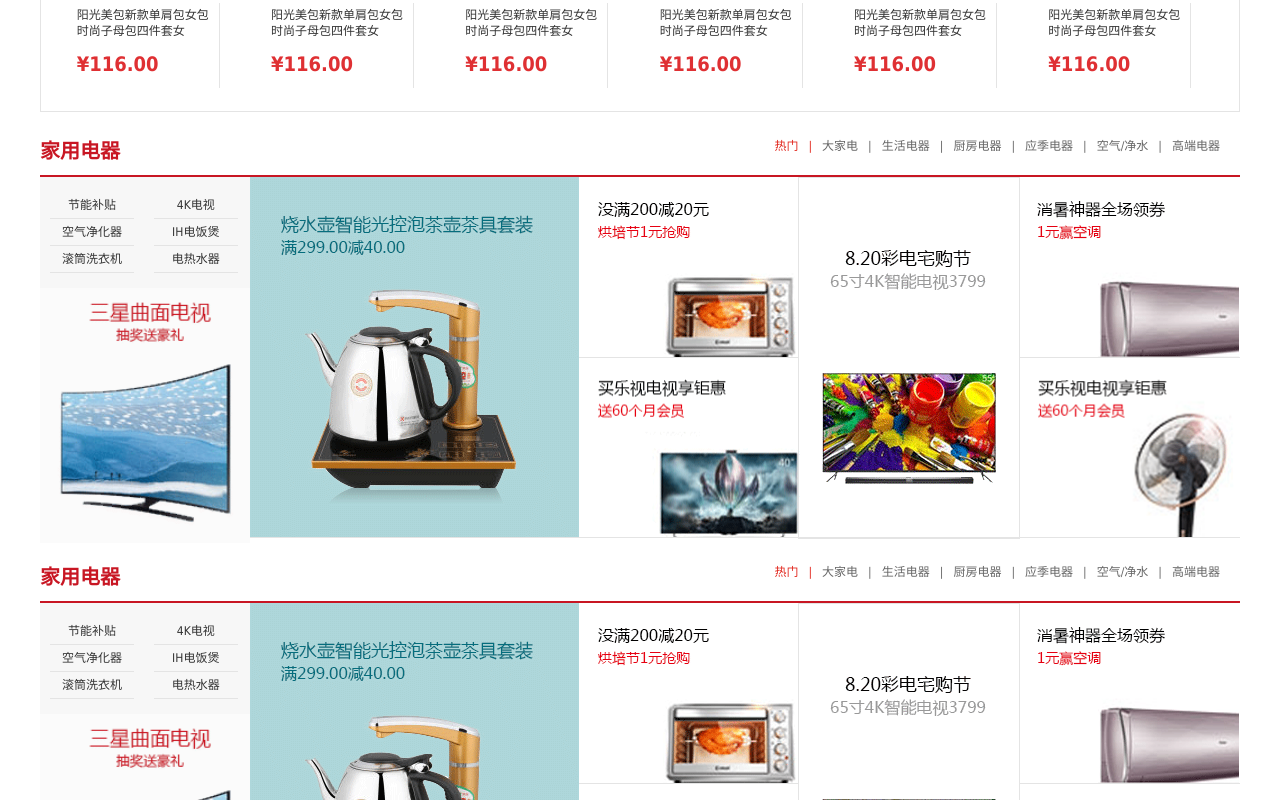
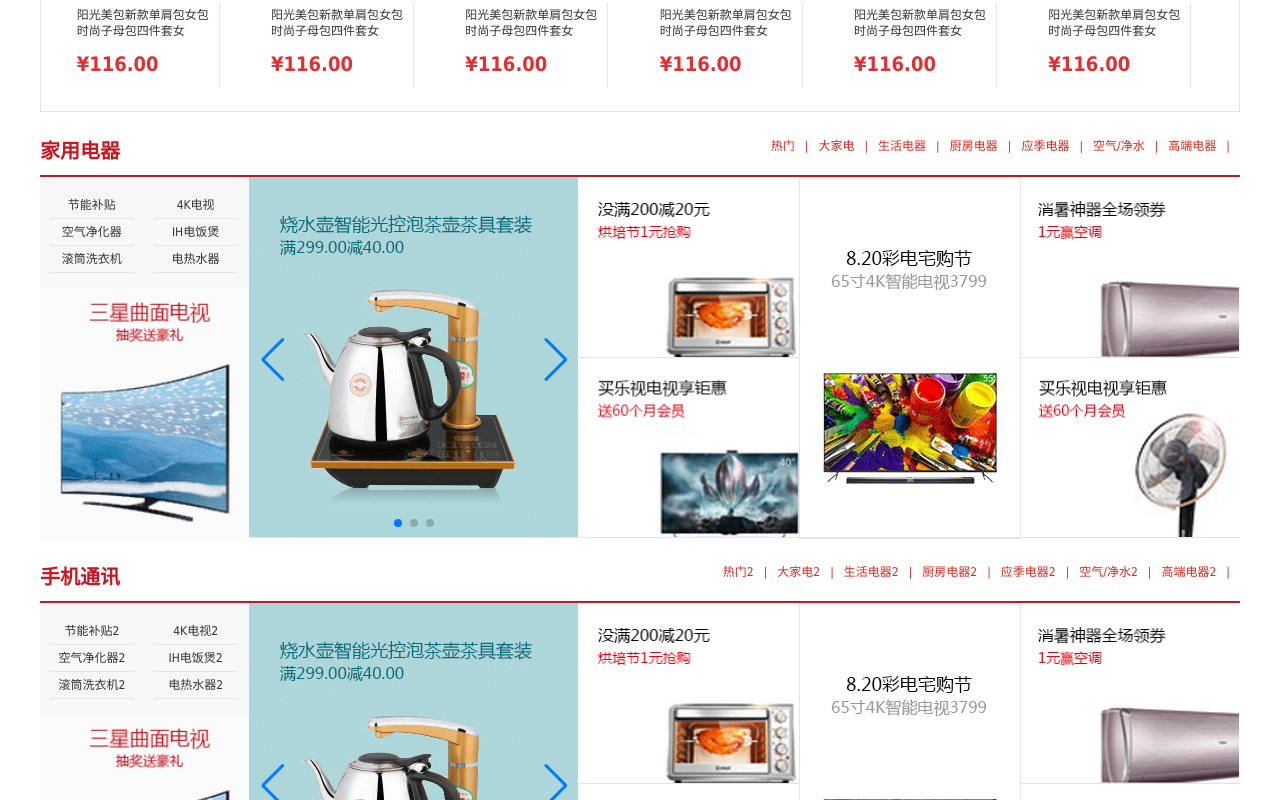
Before and after one commit to haddis69/ShangPinHui, a Vue app: page /#/home in a window 1280 px wide. Shown: the part 1460-2260 px from the top of the page. Built offline with nearby package versions, Linux system fonts and the light colour scheme; no server answers.

Commit message:
swiper组件的使用与封装

```diff
--- a/package.json
+++ b/package.json
@@ -15,6 +15,7 @@
     "lodash": "^4.17.21",
     "mockjs": "^1.1.0",
     "nprogress": "^0.2.0",
+    "swiper": "^5.4.5",
     "vue": "^2.6.14",
     "vue-router": "^3.5.3",
     "vuex": "^3.6.2"
--- a/src/api/index.js
+++ b/src/api/index.js
@@ -10,3 +10,4 @@ export const reqCategoryList =()=>requests({url:'/product/getBaseCategoryList',m
 //已经写了baseUrl
 //和上面是两种写法
 export const reqGetBannerList=()=>mockRequests.get('/banner');
+export const reqGetFloorList=()=>mockRequests.get('/floor');
--- /dev/null
+++ b/src/components/Carousel/index.vue
@@ -0,0 +1,51 @@
+<template lang="">
+  <div class="swiper-container" id="floor2Swiper" ref="cur">
+    <div class="swiper-wrapper">
+      <div
+        class="swiper-slide"
+        v-for="(carouse, index) in list"
+        :key="carouse.id"
+      >
+        <img :src="carouse.imgUrl" />
+      </div>
+    </div>
+    <!-- 如果需要分页器 -->
+    <div class="swiper-pagination"></div>
+
+    <!-- 如果需要导航按钮 -->
+    <div class="swiper-button-prev"></div>
+    <div class="swiper-button-next"></div>
+  </div>
+</template>
+<script>
+import Swiper from "swiper";
+export default {
+  name: "Carousel",
+  props: ["list"],
+  watch: {
+    list: {
+      //立即监听一次，无论是否变化
+      immediate: true,
+      handler() {
+        this.$nextTick(() => {
+          var mySwiper = new Swiper(this.$refs.cur, {
+            loop: true, // 循环模式选项
+            // 如果需要分页器
+            pagination: {
+              el: ".swiper-pagination",
+              clickable: true,
+            },
+
+            // 如果需要前进后退按钮
+            navigation: {
+              nextEl: ".swiper-button-next",
+              prevEl: ".swiper-button-prev",
+            },
+          });
+        });
+      },
+    },
+  },
+};
+</script>
+<style lang=""></style>
--- a/src/main.js
+++ b/src/main.js
@@ -4,10 +4,13 @@ import router from './router'
 import TypeNav from './components/TypeNav'
 import store from './store'
 import './mock/mockServe'
-
+//不只有一处地方需要swiper，所以在全局入口文件引入样式即可
+import 'swiper/css/swiper.css'
+import Carousel from './components/Carousel'
 //全局组件的注册，第一个参数是组件名，这里由于TypeNav.name恰好是TypeNav就这样写，第二个参数是具体指哪个组件
 //全局组件使用时不需要再重新注册，直接使用即可
 Vue.component(TypeNav.name,TypeNav);
+Vue.component(Carousel.name,Carousel);
 Vue.config.productionTip = false
 new Vue({
   render: h => h(App),
--- a/src/pages/Home/Floor/index.vue
+++ b/src/pages/Home/Floor/index.vue
@@ -2,29 +2,15 @@
   <div class="floor">
     <div class="py-container">
       <div class="title clearfix">
-                <h3 class="fl">家用电器</h3>
+        <h3 class="fl">{{ list.name }}</h3>
         <div class="fr">
-                    <ul class="nav-tabs clearfix">
+          <ul
+            class="nav-tabs clearfix"
+            v-for="(nav, index) in list.navList"
+            :key="index"
+          >
             <li class="active">
-                            <a href="#tab1" data-toggle="tab">热门</a>
-                        </li>
-                        <li>
-                            <a href="#tab2" data-toggle="tab">大家电</a>
-                        </li>
-                        <li>
-                            <a href="#tab3" data-toggle="tab">生活电器</a>
-                        </li>
-                        <li>
-                            <a href="#tab4" data-toggle="tab">厨房电器</a>
-                        </li>
-                        <li>
-                            <a href="#tab5" data-toggle="tab">应季电器</a>
-                        </li>
-                        <li>
-                            <a href="#tab6" data-toggle="tab">空气/净水</a>
-                        </li>
-                        <li>
-                            <a href="#tab7" data-toggle="tab">高端电器</a>
+              <a :href="nav.url" data-toggle="tab">{{ nav.text }}</a>
             </li>
           </ul>
         </div>
@@ -34,55 +20,34 @@
           <div class="floor-1">
             <div class="blockgary">
               <ul class="jd-list">
-                                <li>节能补贴</li>
-                                <li>4K电视</li>
-                                <li>空气净化器</li>
-                                <li>IH电饭煲</li>
-                                <li>滚筒洗衣机</li>
-                                <li>电热水器</li>
+                <li v-for="(keyword, index) in list.keywords" :key="index">
+                  {{ keyword }}
+                </li>
               </ul>
-                            <img src="./images/floor-1-1.png" />
+              <img :src="list.imgUrl" />
             </div>
             <div class="floorBanner">
-                            <div class="swiper-container" id="floor2Swiper">
-                                <div class="swiper-wrapper">
-                                    <div class="swiper-slide">
-                                        <img src="./images/floor-1-b01.png">
-                                    </div>
-                                    <!-- <div class="swiper-slide">
-                                        <img src="./images/floor-1-b02.png">
-                                    </div>
-                                    <div class="swiper-slide">
-                                        <img src="./images/floor-1-b03.png">
-                                    </div> -->
-                                </div>
-                                <!-- 如果需要分页器 -->
-                                <div class="swiper-pagination"></div>
-
-                                <!-- 如果需要导航按钮 -->
-                                <div class="swiper-button-prev"></div>
-                                <div class="swiper-button-next"></div>
-                            </div>
+              <Carousel :list="list.carouselList" />
             </div>
             <div class="split">
               <span class="floor-x-line"></span>
               <div class="floor-conver-pit">
-                                <img src="./images/floor-1-2.png" />
+                <img :src="list.recommendList[0]" />
               </div>
               <div class="floor-conver-pit">
-                                <img src="./images/floor-1-3.png" />
+                <img :src="list.recommendList[1]" />
               </div>
             </div>
             <div class="split center">
-                            <img src="./images/floor-1-4.png" />
+              <img :src="list.bigImg" />
             </div>
             <div class="split">
               <span class="floor-x-line"></span>
               <div class="floor-conver-pit">
-                                <img src="./images/floor-1-5.png" />
+                <img :src="list.recommendList[2]" />
               </div>
               <div class="floor-conver-pit">
-                                <img src="./images/floor-1-6.png" />
+                <img :src="list.recommendList[3]" />
               </div>
             </div>
           </div>
@@ -93,8 +58,28 @@
 </template>
 <script>
 export default {
-    name:'Floor'
-}
+  name: "Floor",
+  //不能在这里dispatch，因为floor.json有两组数据，而两个Floor是在Home组件里循环遍历生成的，所以在Home里发
+  props: ["list"],
+  mounted() {
+    //之所以这回可以，是因为根本没在mounted里发ajax
+    //数据是父组件给的，通过props,结构已经有了的情况下触发mounted
+    //   var mySwiper = new Swiper (this.$refs.cur, {
+    //   loop: true, // 循环模式选项
+    //   // 如果需要分页器
+    //   pagination: {
+    //     el: '.swiper-pagination',
+    //     clickable:true
+    //   },
+    //   // 如果需要前进后退按钮
+    //   navigation: {
+    //     nextEl: '.swiper-button-next',
+    //     prevEl: '.swiper-button-prev',
+    //   }
+    // })
+  },
+
+};
 </script>
 <style>
 .floor {
@@ -187,16 +172,29 @@ export default {
   width: 100%;
   height: 50%;
 }
-.floor .py-container .tab-content .tab-pane .floor-1 .split .floor-conver-pit img {
+.floor
+  .py-container
+  .tab-content
+  .tab-pane
+  .floor-1
+  .split
+  .floor-conver-pit
+  img {
   width: 100%;
   height: 100%;
   transition: all 400ms;
 }
-.floor .py-container .tab-content .tab-pane .floor-1 .split .floor-conver-pit img:hover {
+.floor
+  .py-container
+  .tab-content
+  .tab-pane
+  .floor-1
+  .split
+  .floor-conver-pit
+  img:hover {
   opacity: 0.8;
 }
 .floor .py-container .tab-content .tab-pane .floor-1 .center {
   border: 1px solid #e4e4e4;
 }
-
 </style>
--- a/src/pages/Home/index.vue
+++ b/src/pages/Home/index.vue
@@ -6,8 +6,9 @@
         <Recommend/>
         <Rank/>
         <Like/>
-        <Floor/>
-        <Floor/>
+        <!-- 自定义组件里也可以直接v-for遍历 -->
+        <!-- list是自定义的动态props -->
+        <Floor v-for="(floor,index) in floorList" :key="floor.id" :list="floor" />
         <Brand/>
     </div>
 </template>
@@ -18,6 +19,7 @@ import Rank from './Rank'
 import Like from './Like'
 import Floor from './Floor'
 import Brand from './Brand'
+import {mapState} from 'vuex';
 export default {
     name:'Home',
     components:{
@@ -27,6 +29,12 @@ export default {
         Like,
         Floor,
         Brand
+    },
+    mounted() {
+        this.$store.dispatch('getFloorList');
+    },
+    computed: {
+      ...mapState({floorList:state=>state.home.floorList})
     }
 }
 </script>
--- a/src/store/home/index.js
+++ b/src/store/home/index.js
@@ -1,8 +1,9 @@
-import { reqCategoryList,reqGetBannerList } from "@/api";
+import { reqCategoryList,reqGetBannerList,reqGetFloorList } from "@/api";
 const state={
     //state的默认初始值不能乱写，根据接口的返回值初始化
     categoryList:[],
-    bannerList:[]
+    bannerList:[],
+    floorList:[]
 };
 const mutations={
     CATEGORYLIST(state,categoryList){
@@ -10,6 +11,9 @@ const mutations={
     },
     GETBANNERLIST(state,bannerList){
         state.bannerList=bannerList;
+    },
+    GETFLOORLIST(state,floorList){
+        state.floorList=floorList;
     }
 };
 const actions={
@@ -26,6 +30,12 @@ const actions={
         if(result.code===200){
             commit('GETBANNERLIST',result.data)
         }
+    },
+    async getFloorList({commit}){
+        let result=await reqGetFloorList();
+        if(result.code===200){
+            commit('GETFLOORLIST',result.data);
+        }
     }
 };
 const getters={};
```
Also changed, not shown: src/pages/Home/ListContainer/index.vue (+9 -24 lines), 1 other file (tests, documents, lock files or other folders). Lines whose indentation alone changed are shown as unchanged.
